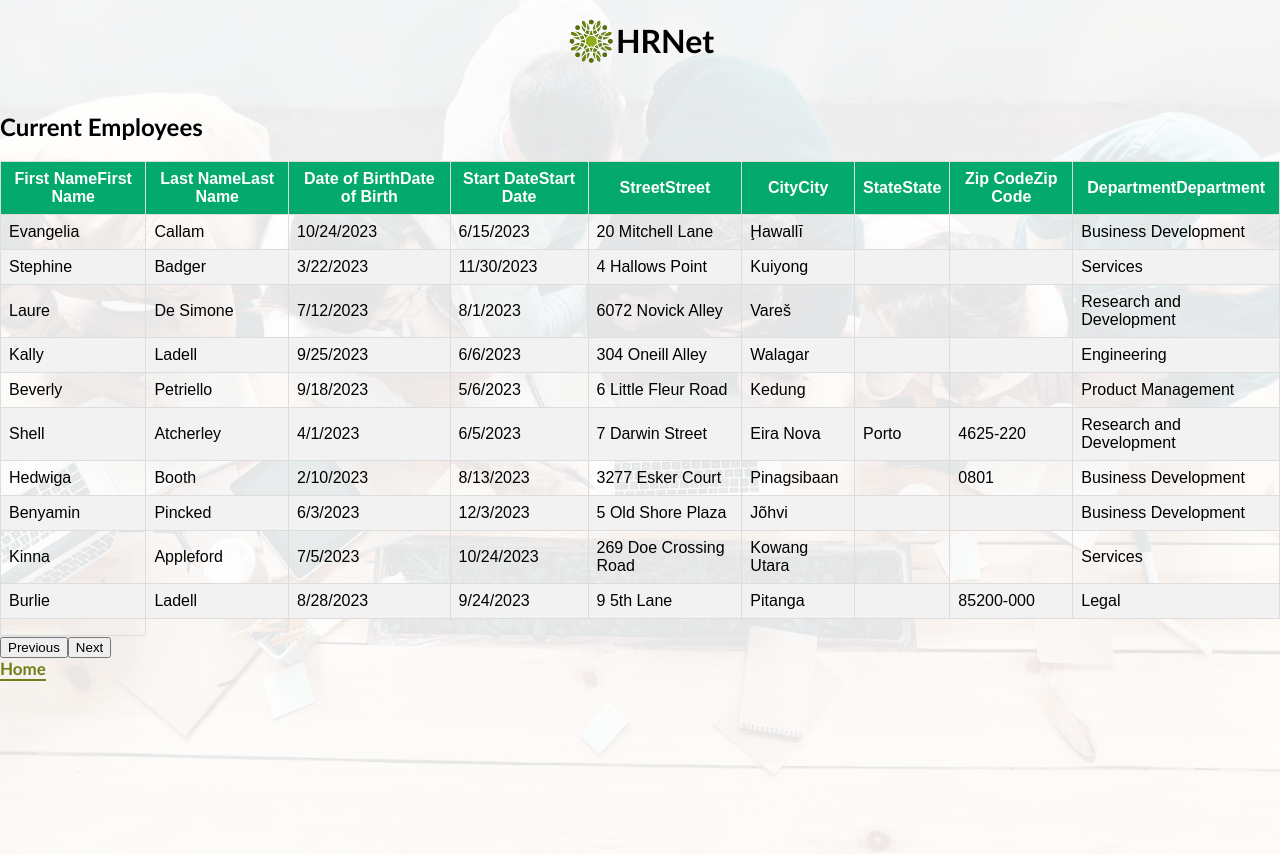
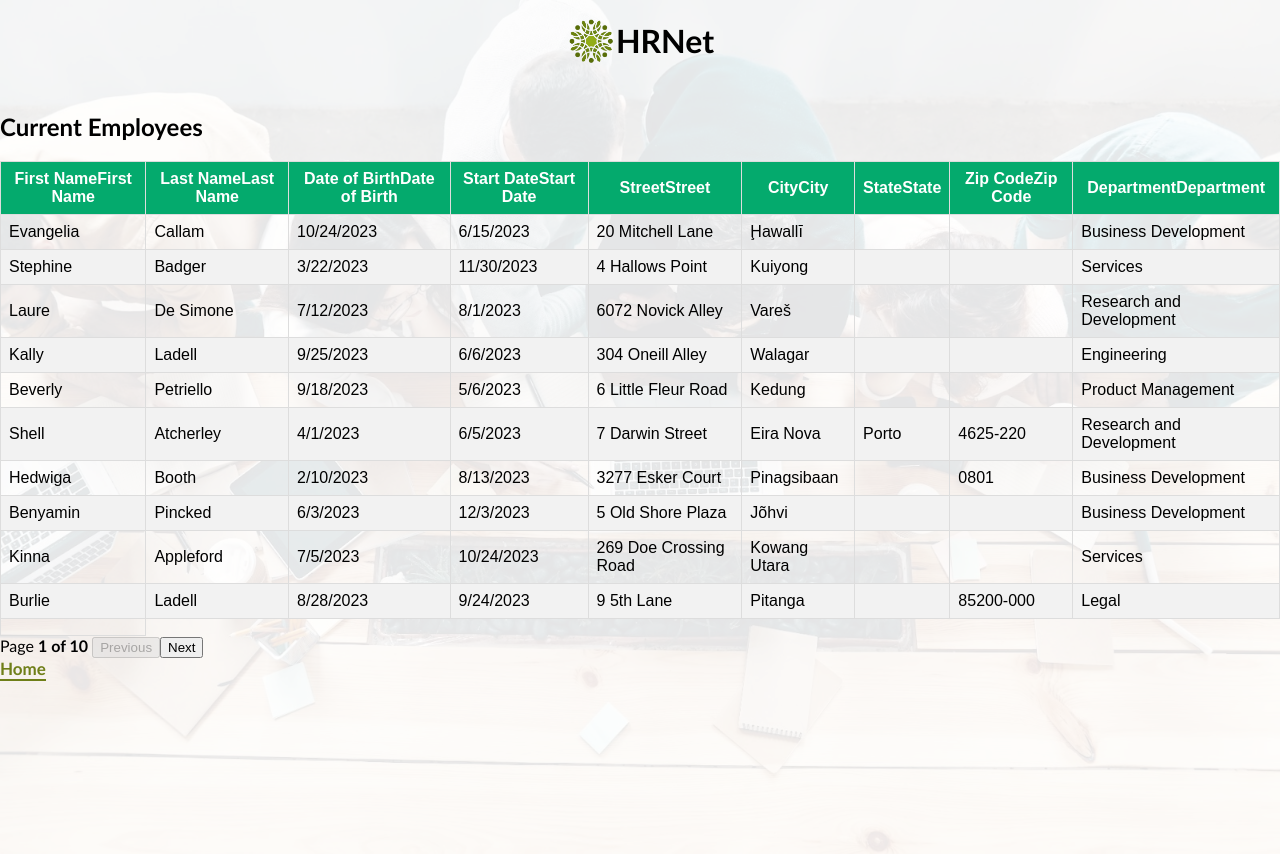
Before and after one commit to mohaali77/P14-JS-React, a React (Create React App) app in the folder hrnet/: page /employee-list in a window 1280 px wide. Built offline with nearby package versions, Linux system fonts and the light colour scheme.

Commit message:
Update table.jsx

```diff
--- a/hrnet/src/components/table/table.jsx
+++ b/hrnet/src/components/table/table.jsx
@@ -41,10 +41,12 @@ export const Table = () => {
     const columns = useMemo(() => COLUMNS, [])
     const data = useMemo(() => mockData, [])
 
-    const { getTableProps, getTableBodyProps, headerGroups, page, nextPage, previousPage, prepareRow } = useTable({
+    const { getTableProps, getTableBodyProps, headerGroups, page, nextPage, previousPage, canPreviousPage, canNextPage, pageOptions, state, prepareRow } = useTable({
         columns: columns,
         data: data
     }, useSortBy, usePagination)
+
+    const { pageIndex } = state
 
     return <>
         <table {...getTableProps()}>
@@ -77,8 +79,9 @@ export const Table = () => {
             </tbody>
         </table>
         <div>
-            <button onClick={() => previousPage()}>Previous</button>
-            <button onClick={() => previousPage()}>Next</button >
+            <span>Page{' '}<strong>{pageIndex + 1} of {pageOptions.length}</strong>{' '}</span>
+            <button onClick={() => previousPage()} disabled={!canPreviousPage}>Previous</button>
+            <button onClick={() => nextPage()} disabled={!canNextPage}>Next</button >
         </div >
     </>
 };
```
